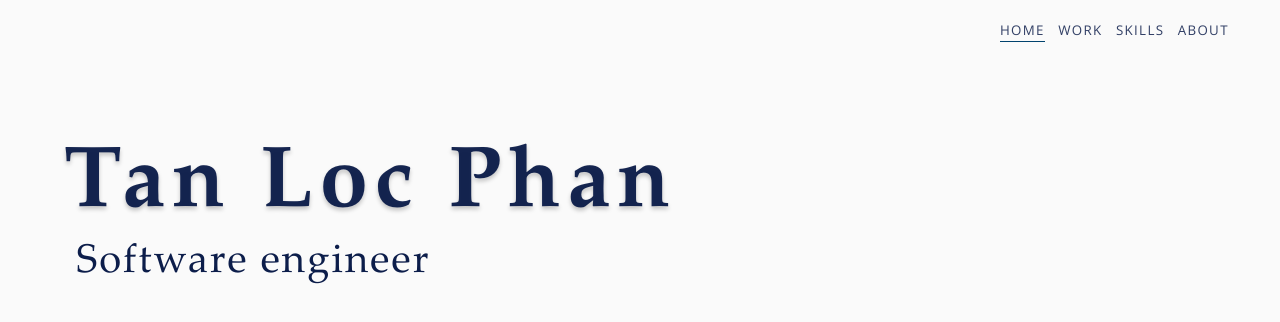
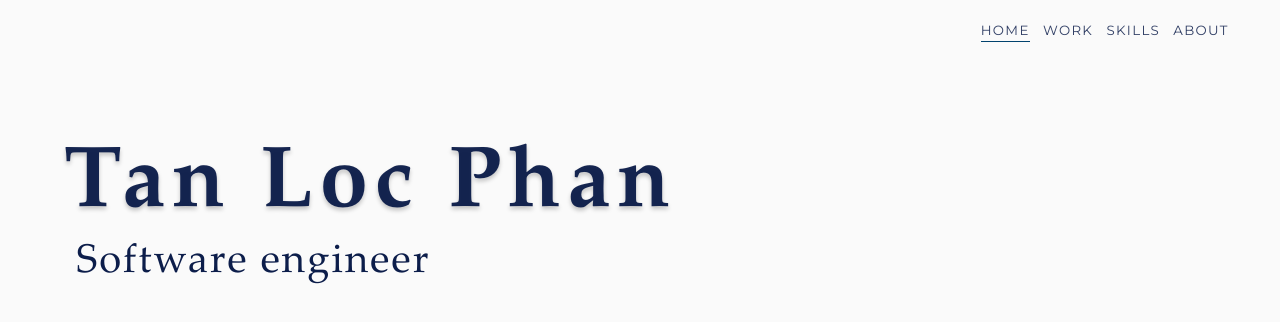
Before and after one commit to locphan2207/personal-web, a React (Create React App) app: page / in a window 1280 px wide. Shown: the top 322 px of the page. Built offline with nearby package versions, Linux system fonts and the light colour scheme.

Commit message:
Swap font

```diff
--- a/public/index.html
+++ b/public/index.html
@@ -6,7 +6,7 @@
     <meta name="theme-color" content="#000000" />
     <meta name="description" content="Tan Loc Phan" />
     <link
-      href="https://fonts.googleapis.com/css?family=Open+Sans:300,400,600,700&display=swap"
+      href="https://fonts.googleapis.com/css?family=Montserrat:200,400,600,700&display=swap"
       rel="stylesheet"
     />
     <script src="https://cdnjs.cloudflare.com/ajax/libs/snap.svg/0.5.1/snap.svg-min.js"></script>
--- a/src/index.css
+++ b/src/index.css
@@ -97,7 +97,7 @@
   font: inherit;
   vertical-align: baseline;
   color: #3e3d3d;
-  font-family: Open Sans;
+  font-family: Montserrat;
   box-sizing: border-box;
 }
 
```
